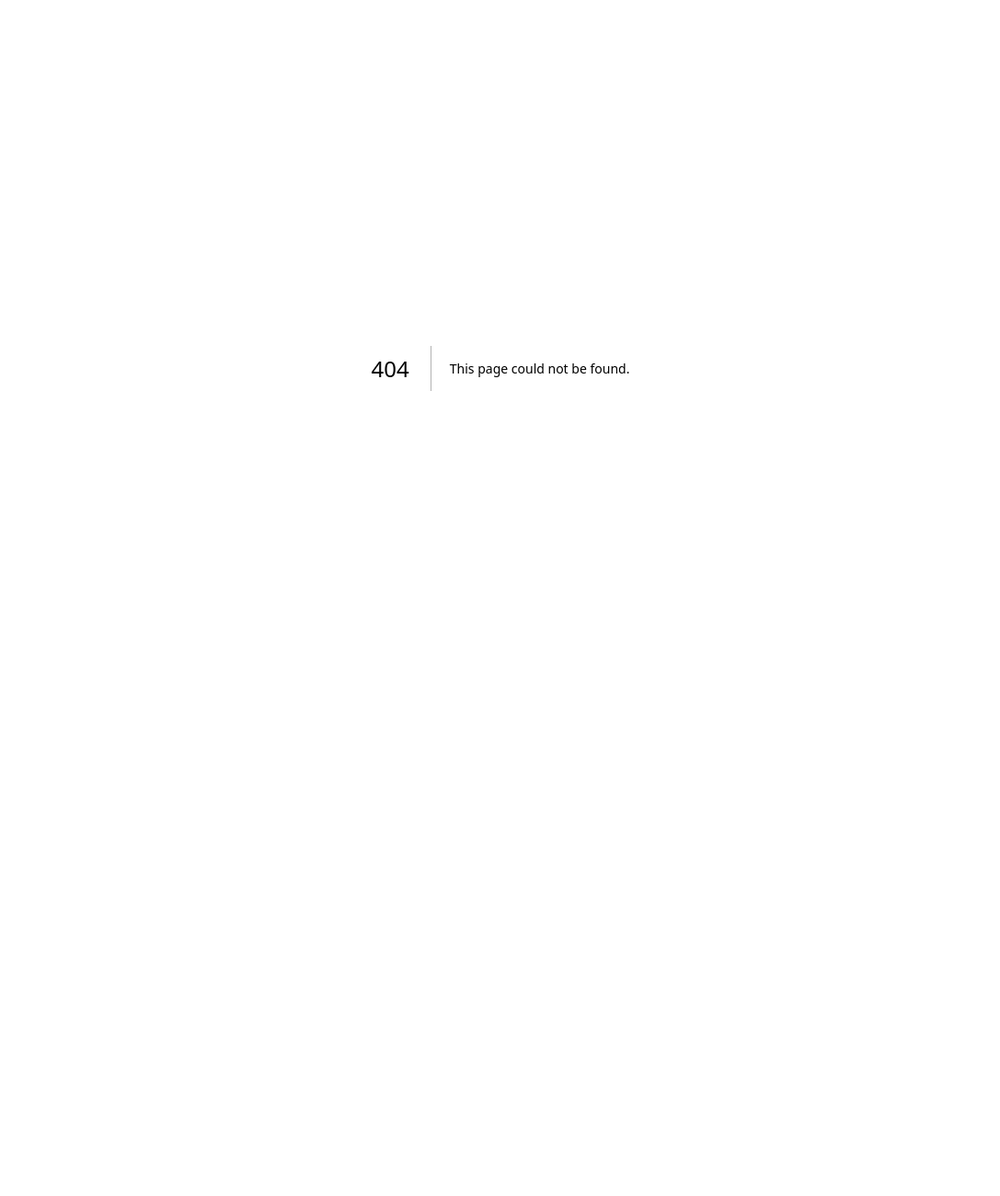
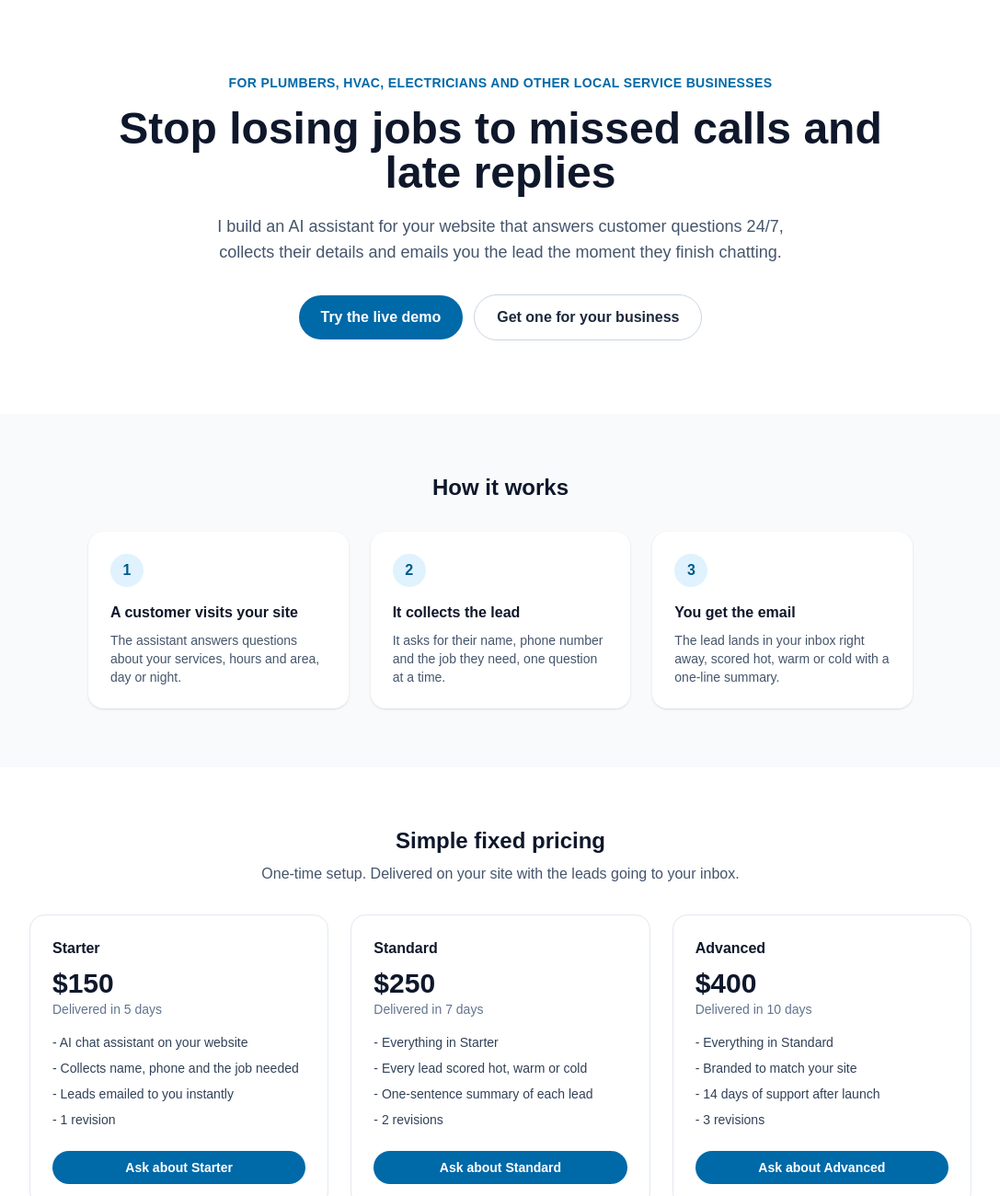
Before and after one commit to shayanchowdhury/tampa-bay-cooling, a Next.js app: page /ai-chat in a window 1280 px wide. Before the commit this address had no page. Shown: the top 1300 px of the page at 92% size, without its empty margins (96-1183 px from the left). Before the commit the page ends 800 px from the top, so only its background shows below. Built offline with nearby package versions, Linux system fonts and the light colour scheme.

Commit message:
Add AI chat landing page

```diff
--- /dev/null
+++ b/app/ai-chat/page.tsx
@@ -0,0 +1,155 @@
+import Link from "next/link";
+
+export const metadata = {
+  title: "AI Chat Assistants for Local Service Businesses",
+  description:
+    "An AI assistant on your website that answers customer questions 24/7, collects their details and emails you the lead instantly.",
+};
+
+const steps = [
+  {
+    title: "A customer visits your site",
+    text: "The assistant answers questions about your services, hours and area, day or night.",
+  },
+  {
+    title: "It collects the lead",
+    text: "It asks for their name, phone number and the job they need, one question at a time.",
+  },
+  {
+    title: "You get the email",
+    text: "The lead lands in your inbox right away, scored hot, warm or cold with a one-line summary.",
+  },
+];
+
+const tiers = [
+  {
+    name: "Starter",
+    price: "$150",
+    days: "5 days",
+    points: [
+      "AI chat assistant on your website",
+      "Collects name, phone and the job needed",
+      "Leads emailed to you instantly",
+      "1 revision",
+    ],
+  },
+  {
+    name: "Standard",
+    price: "$250",
+    days: "7 days",
+    points: [
+      "Everything in Starter",
+      "Every lead scored hot, warm or cold",
+      "One-sentence summary of each lead",
+      "2 revisions",
+    ],
+  },
+  {
+    name: "Advanced",
+    price: "$400",
+    days: "10 days",
+    points: [
+      "Everything in Standard",
+      "Branded to match your site",
+      "14 days of support after launch",
+      "3 revisions",
+    ],
+  },
+];
+
+export default function AiChatPage() {
+  const mail =
+    "mailto:shayanchowdhury05@gmail.com?subject=AI%20chat%20assistant%20for%20my%20business";
+
+  return (
+    <main className="min-h-screen bg-white text-slate-900">
+      <section className="mx-auto max-w-4xl px-6 py-20 text-center">
+        <p className="text-sm font-semibold uppercase tracking-wide text-sky-700">
+          For plumbers, HVAC, electricians and other local service businesses
+        </p>
+        <h1 className="mt-4 text-4xl font-bold sm:text-5xl">
+          Stop losing jobs to missed calls and late replies
+        </h1>
+        <p className="mx-auto mt-5 max-w-2xl text-lg text-slate-600">
+          I build an AI assistant for your website that answers customer questions 24/7,
+          collects their details and emails you the lead the moment they finish chatting.
+        </p>
+        <div className="mt-8 flex flex-col items-center justify-center gap-3 sm:flex-row">
+          <Link
+            href="/demo/bay-plumbing"
+            className="rounded-full bg-sky-700 px-6 py-3 font-semibold text-white hover:bg-sky-800"
+          >
+            Try the live demo
+          </Link>
+          <a
+            href={mail}
+            className="rounded-full border border-slate-300 px-6 py-3 font-semibold text-slate-800 hover:bg-slate-50"
+          >
+            Get one for your business
+          </a>
+        </div>
+      </section>
+
+      <section className="bg-slate-50 px-6 py-16">
+        <div className="mx-auto max-w-4xl">
+          <h2 className="text-center text-2xl font-bold">How it works</h2>
+          <div className="mt-8 grid gap-6 sm:grid-cols-3">
+            {steps.map((s, i) => (
+              <div key={s.title} className="rounded-2xl bg-white p-6 shadow-sm">
+                <div className="flex h-9 w-9 items-center justify-center rounded-full bg-sky-100 font-bold text-sky-800">
+                  {i + 1}
+                </div>
+                <h3 className="mt-4 font-semibold">{s.title}</h3>
+                <p className="mt-2 text-sm text-slate-600">{s.text}</p>
+              </div>
+            ))}
+          </div>
+        </div>
+      </section>
+
+      <section className="px-6 py-16">
+        <div className="mx-auto max-w-5xl">
+          <h2 className="text-center text-2xl font-bold">Simple fixed pricing</h2>
+          <p className="mt-2 text-center text-slate-600">
+            One-time setup. Delivered on your site with the leads going to your inbox.
+          </p>
+          <div className="mt-8 grid gap-6 sm:grid-cols-3">
+            {tiers.map((t) => (
+              <div key={t.name} className="flex flex-col rounded-2xl border border-slate-200 p-6">
+                <h3 className="font-semibold">{t.name}</h3>
+                <p className="mt-2 text-3xl font-bold">{t.price}</p>
+                <p className="text-sm text-slate-500">Delivered in {t.days}</p>
+                <ul className="mt-4 flex-1 space-y-2 text-sm text-slate-700">
+                  {t.points.map((p) => (
+                    <li key={p}>- {p}</li>
+                  ))}
+                </ul>
+                <a
+                  href={mail}
+                  className="mt-6 rounded-full bg-sky-700 px-4 py-2 text-center text-sm font-semibold text-white hover:bg-sky-800"
+                >
+                  Ask about {t.name}
+                </a>
+              </div>
+            ))}
+          </div>
+          <p className="mt-6 text-center text-sm text-slate-500">
+            The assistant always tells customers it is an AI. Works on any site that lets you add a
+            small code snippet.
+          </p>
+        </div>
+      </section>
+
+      <section className="bg-slate-900 px-6 py-14 text-center text-white">
+        <h2 className="text-2xl font-bold">Want one on your website?</h2>
+        <p className="mt-2 text-slate-300">Email me and I will reply the same day.</p>
+        <a
+          href={mail}
+          className="mt-6 inline-block rounded-full bg-white px-6 py-3 font-semibold text-slate-900 hover:bg-slate-100"
+        >
+          shayanchowdhury05@gmail.com
+        </a>
+      </section>
+    </main>
+  );
+}
```
